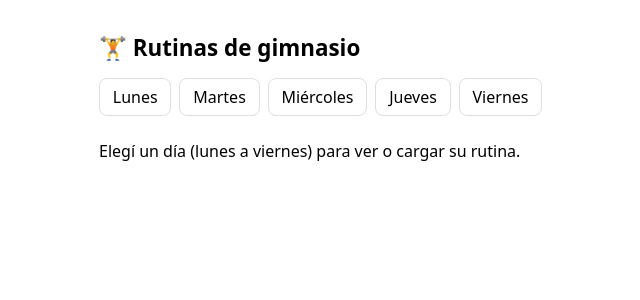
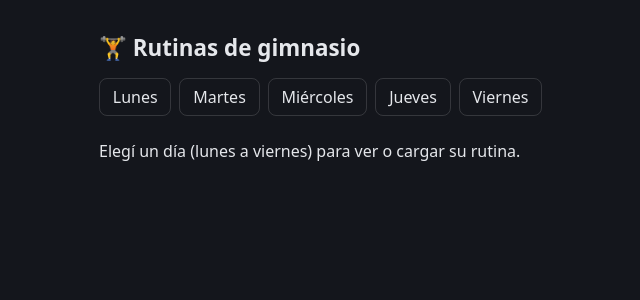
Before and after one commit to Fabianjimenez2008/Taller-Grupal, a Flask app: page / in a window 1280 px wide. Shown: the top 300 px of the page, without its empty margins (221-861 px from the left). Run offline with Flask 3, Linux system fonts and the light colour scheme.

Commit message:
Implementa y cierra spec 002: fondo oscuro fijo
- base.html: color-scheme: dark forzado + variables CSS (--bg, --texto,
  --borde, --acento) aplicadas a nav, tabla, formularios y botones.
  No depende de prefers-color-scheme del sistema (RF1-RF6).
- Verificado con test_client (HTML incluye color-scheme: dark y --bg) y
  levantando el server real.
- Spec 002 marcada como Cerrada.

Co-Authored-By: Claude Sonnet 5 <noreply@anthropic.com>

```diff
--- a/src/views/templates/base.html
+++ b/src/views/templates/base.html
@@ -5,41 +5,60 @@
   <meta name="viewport" content="width=device-width, initial-scale=1">
   <title>{% block title %}Rutinas de gimnasio{% endblock %}</title>
   <style>
-    :root { color-scheme: light dark; }
+    /* Fondo oscuro fijo (spec 002, RF1/RF6): no depende de prefers-color-scheme. */
+    :root {
+      color-scheme: dark;
+      --bg: #14161c;
+      --bg-elevado: #1c1f27;
+      --texto: #e5e7eb;
+      --texto-tenue: #9ca3af;
+      --borde: rgba(255, 255, 255, .14);
+      --acento: #6366f1;
+      --acento-texto: #ffffff;
+      --peligro: #dc2626;
+    }
     body {
       font-family: system-ui, -apple-system, sans-serif;
       max-width: 640px;
       margin: 2rem auto;
       padding: 0 1rem;
       line-height: 1.4;
+      background: var(--bg);
+      color: var(--texto);
     }
     h1 { font-size: 1.4rem; }
+    a { color: var(--acento); }
     nav { display: flex; gap: .5rem; flex-wrap: wrap; margin-bottom: 1.5rem; }
     nav a {
       padding: .4rem .8rem;
-      border: 1px solid #8884;
+      border: 1px solid var(--borde);
       border-radius: .5rem;
       text-decoration: none;
-      color: inherit;
+      color: var(--texto);
     }
-    nav a.activo { background: #4f46e5; color: white; border-color: #4f46e5; }
+    nav a.activo { background: var(--acento); color: var(--acento-texto); border-color: var(--acento); }
     table { width: 100%; border-collapse: collapse; margin-bottom: 1rem; }
-    th, td { text-align: left; padding: .4rem; border-bottom: 1px solid #8884; vertical-align: top; }
+    th, td { text-align: left; padding: .4rem; border-bottom: 1px solid var(--borde); vertical-align: top; }
     form.inline { display: inline; }
     .acciones { display: flex; gap: .5rem; }
     form.form-ejercicio { display: grid; gap: .6rem; grid-template-columns: repeat(2, 1fr); margin-top: 1rem; }
     form.form-ejercicio input, form.form-ejercicio textarea {
       padding: .5rem;
-      border: 1px solid #8884;
+      border: 1px solid var(--borde);
       border-radius: .4rem;
       font: inherit;
-      background: transparent;
-      color: inherit;
+      background: var(--bg-elevado);
+      color: var(--texto);
+    }
+    form.form-ejercicio input::placeholder, form.form-ejercicio textarea::placeholder { color: var(--texto-tenue); }
+    form.form-ejercicio input:focus, form.form-ejercicio textarea:focus {
+      outline: none;
+      border-color: var(--acento);
     }
     form.form-ejercicio textarea { grid-column: span 2; resize: vertical; }
-    form.form-ejercicio button { grid-column: span 2; padding: .7rem; border: none; border-radius: .4rem; background: #4f46e5; color: white; font: inherit; cursor: pointer; }
-    a.boton-editar { color: #4f46e5; text-decoration: none; }
-    button.eliminar { background: #dc2626; color: white; border: none; border-radius: .3rem; padding: .3rem .6rem; cursor: pointer; font: inherit; }
+    form.form-ejercicio button { grid-column: span 2; padding: .7rem; border: none; border-radius: .4rem; background: var(--acento); color: var(--acento-texto); font: inherit; cursor: pointer; }
+    a.boton-editar { color: var(--acento); text-decoration: none; }
+    button.eliminar { background: var(--peligro); color: white; border: none; border-radius: .3rem; padding: .3rem .6rem; cursor: pointer; font: inherit; }
   </style>
 </head>
 <body>
```
Also changed, not shown: especificaciones/002-fondo-oscuro.md (+1 -1 lines), especificaciones/CONSTITUCION.md (+1 -1 lines).
